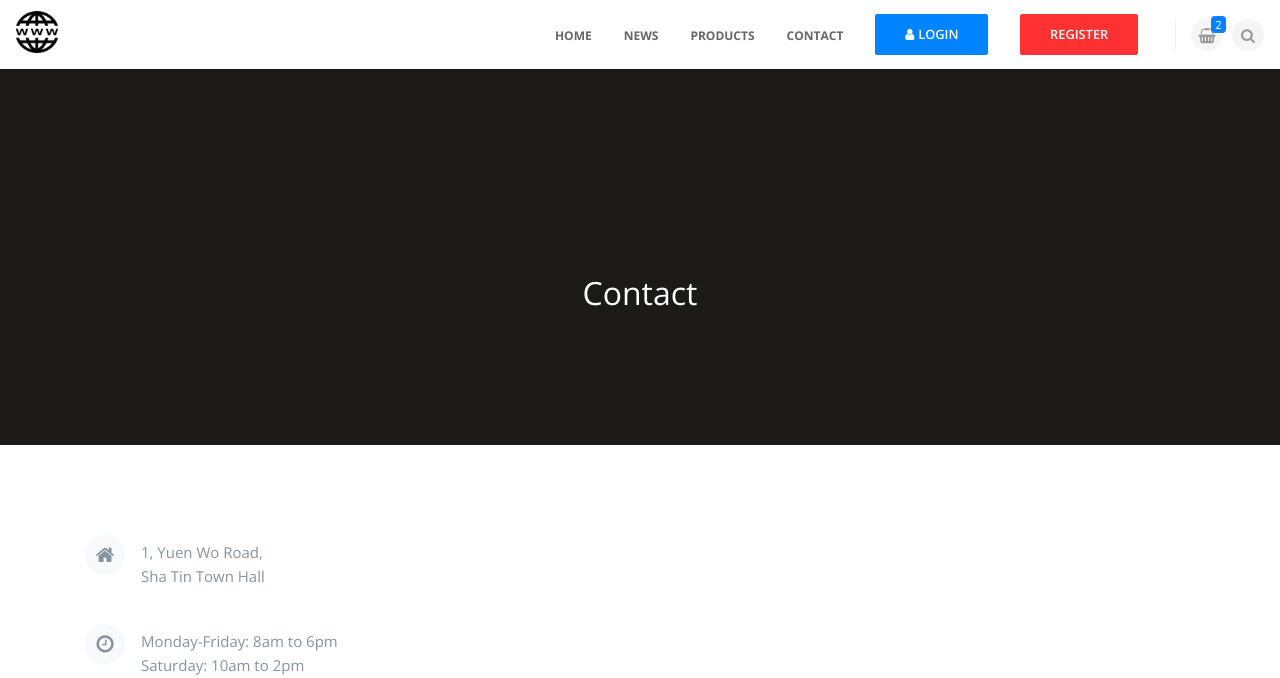
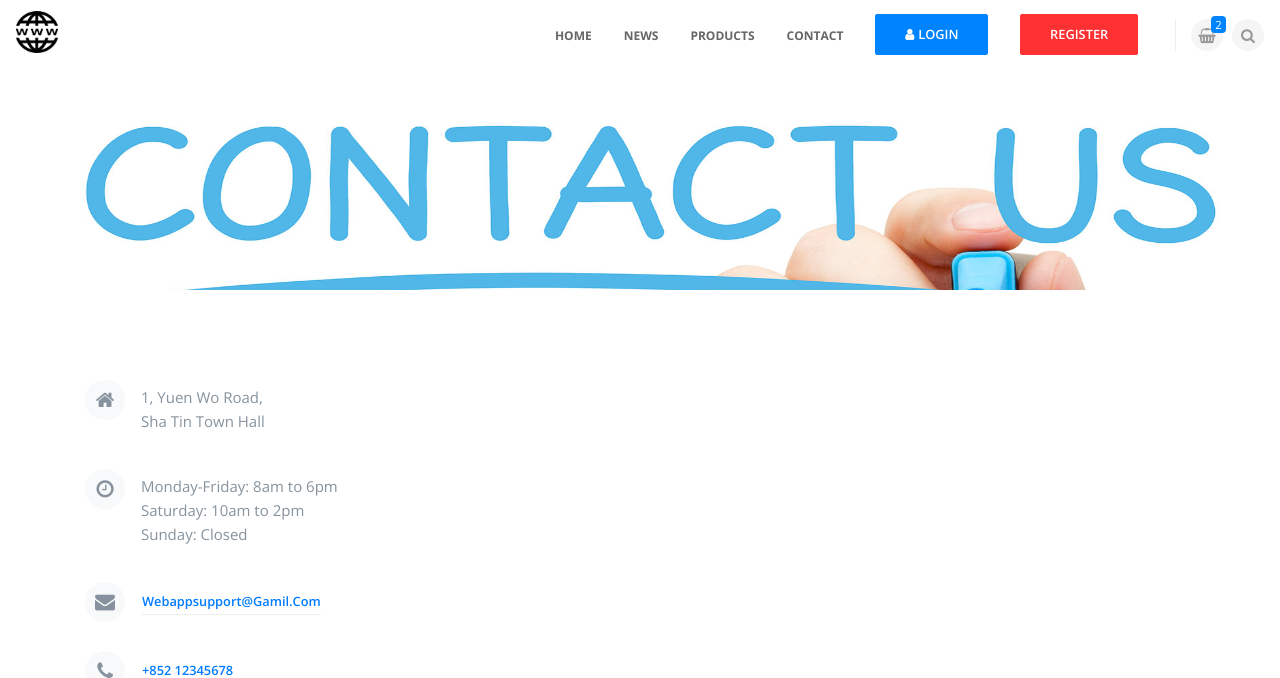
Before and after one commit to chiksumwong/django-webapp, a Django app: page /contact/ in a window 1280 px wide. Shown: the top 678 px of the page. Run offline with Django 3.2, Linux system fonts and the light colour scheme; some libraries are stand-ins or nearby versions.

Commit message:
Added contact us banner

```diff
--- a/templates/news/news.html
+++ b/templates/news/news.html
@@ -7,7 +7,7 @@
 <!--page title-->
 <div class="dzsparallaxer auto-init height-is-based-on-content " data-options='{   direction: "reverse"}'>
     <div class="divimage dzsparallaxer--target " style="width: 101%; height: 130%">
-        <img src="{% static "images/background.jpg" %}">
+        <img src="{% static "images/background.jpg" %}" >
     </div>
 
     <div class="container pt100 pb70">
--- a/templates/system/contact.html
+++ b/templates/system/contact.html
@@ -7,12 +7,13 @@
         <!--page title-->
         <div class="dzsparallaxer auto-init height-is-based-on-content "  data-options='{   direction: "reverse"}'>
             <div class="divimage dzsparallaxer--target " style="width: 101%; height: 130%">
+                <img src="{% static "images/contact_us_banner.jpg" %}" style="width: 101%; height: 130%">
             </div>
 
             <div class="container pt100 pb70">
                 <div class="row pb50">
                     <div class="col-md-8 ml-auto mr-auto wow bounceIn" data-wow-delay=".2s">
-                        <h3 class="h1 text-center font300  pt100 text-white">Contact</h3>
+                        <!--<h3 class="h1 text-center font500  pt500 text-black">Contact Us</h3>-->
                     </div>
                 </div>
             </div>
```
Also changed, not shown: static/images/contact_us_banner.jpg (added).
